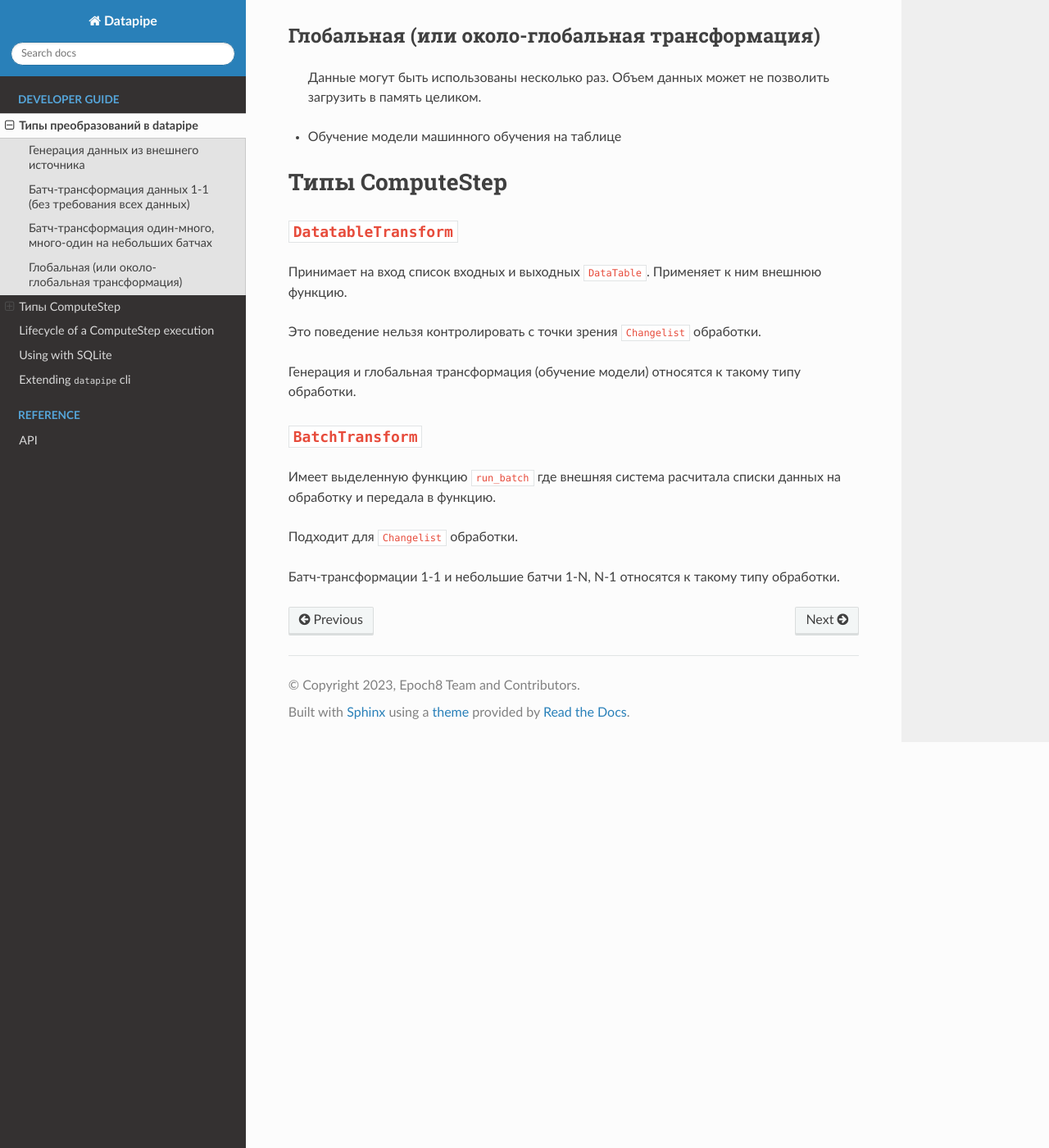
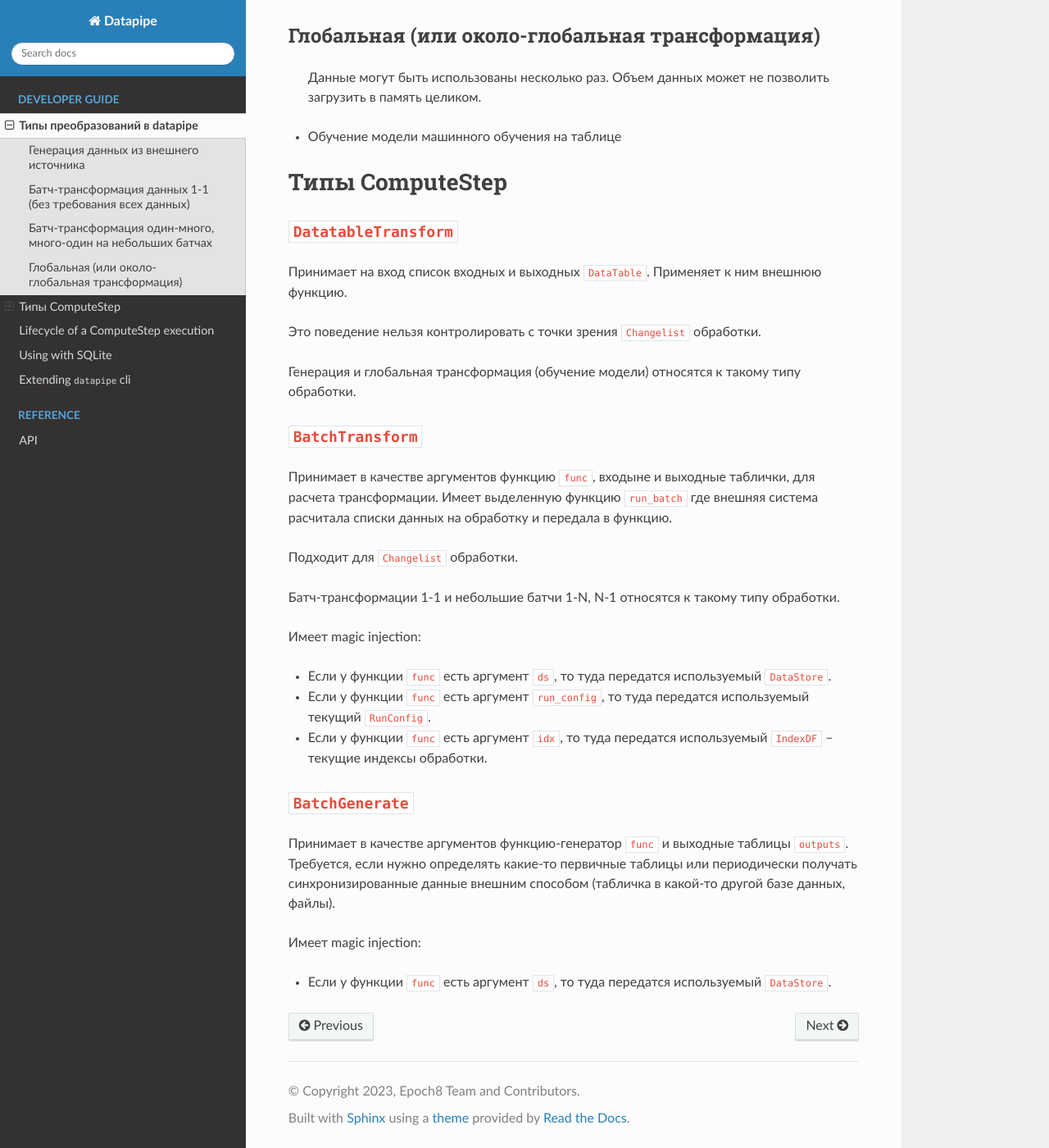
Before and after one commit to epoch8/datapipe, a Sphinx documentation site: the page built from docs/source/concepts.md, in a window 1280 px wide and 1400 px high, scrolled down 653 px. Shown: the whole window at 82% size. Built offline with Sphinx 7.4.7 and the Read the Docs theme 2.0.0, drawn with Linux system fonts in a browser that asks for light colours.

Commit message:
update docs

```diff
--- a/docs/source/concepts.md
+++ b/docs/source/concepts.md
@@ -40,6 +40,7 @@
 
 ## `BatchTransform`
 
+Принимает в качестве аргументов функцию `func`, входыне и выходные таблички, для расчета трансформации.
 Имеет выделенную функцию `run_batch` где внешняя система расчитала списки данных
 на обработку и передала в функцию.
 
@@ -47,3 +48,15 @@
 
 Батч-трансформации 1-1 и небольшие батчи 1-N, N-1 относятся к такому типу
 обработки.
+
+Имеет magic injection:
+- Если у функции `func` есть аргумент `ds`, то туда передатся используемый `DataStore`.
+- Если у функции `func` есть аргумент `run_config`, то туда передатся используемый текущий `RunConfig`.
+- Если у функции `func` есть аргумент `idx`, то туда передатся используемый `IndexDF` -- текущие индексы обработки.
+
+## `BatchGenerate`
+
+Принимает в качестве аргументов функцию-генератор `func` и выходные таблицы `outputs`. Требуется, если нужно определять какие-то первичные таблицы или периодически получать синхронизированные данные внешним способом (табличка в какой-то другой базе данных, файлы).
+
+Имеет magic injection:
+- Если у функции `func` есть аргумент `ds`, то туда передатся используемый `DataStore`.
```
